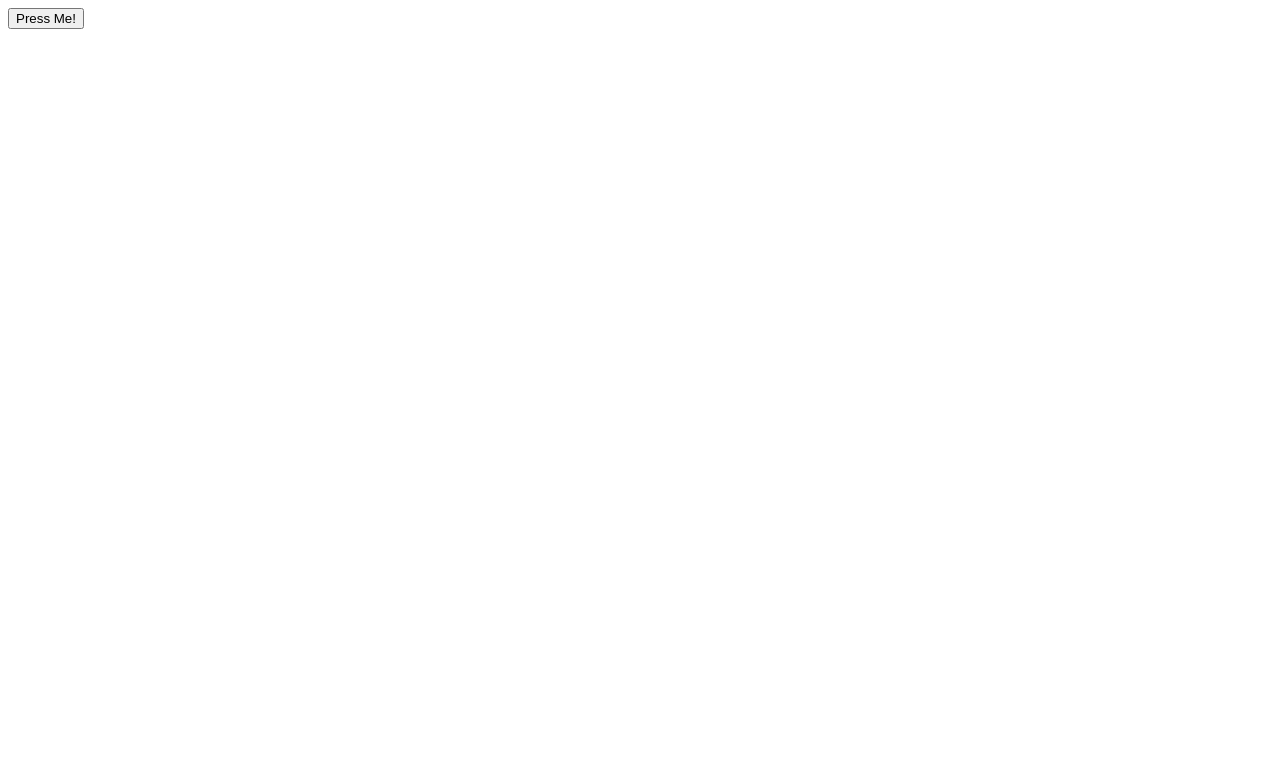
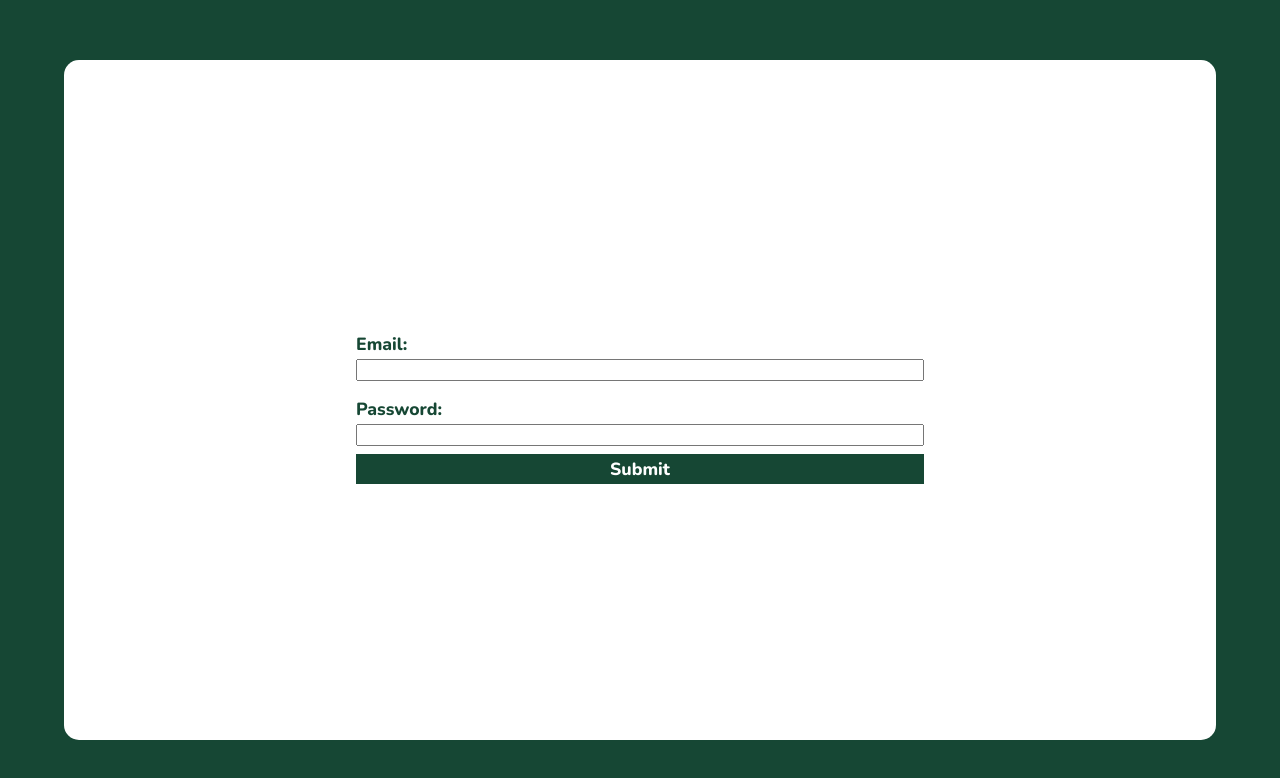
Before and after one commit to OmarMMRizk/Client-Side-project, a plain HTML site: page index.html in a window 1280 px wide. Drawn offline with nearby package versions, Linux system fonts and the light colour scheme.

Commit message:
modifying html,css & js files for login page

```diff
--- a/app.js
+++ b/app.js
@@ -0,0 +1,5 @@
+const button = document.querySelector('button');
+
+button.addEventListener('click', (e)=>{
+    e.preventDefault();
+})
--- a/index.html
+++ b/index.html
@@ -3,9 +3,19 @@
 <head>
     <meta charset="UTF-8">
     <meta name="viewport" content="width=device-width, initial-scale=1.0">
-    <title>Document</title>
+    <link rel="stylesheet" href="./style.css">
+    <title>Form</title>
 </head>
 <body>
-    <button>Press Me!</button>
+    <div class="container">
+        <form action="#">
+            <label for="email">Email:</label>
+            <input type="email" name="email" id="email">
+            <label for="pa$$word">Password:</label>
+            <input type="password" name="password" id="password" maxlength="8">
+            <input type="submit" name="submit" id="submit">
+        </form>
+    </div>
+    <script src="./sandbox.js"></script>
 </body>
 </html>
--- a/style.css
+++ b/style.css
@@ -1,11 +1,79 @@
+@import url('https://fonts.googleapis.com/css2?family=Dosis:wght@200..800&family=Montserrat:ital,wght@0,100..900;1,100..900&family=Noto+Sans+PhagsPa&family=Nunito:ital,wght@0,200..1000;1,200..1000&family=Open+Sans:ital,wght@0,300..800;1,300..800&family=Roboto:ital,wght@0,100;0,300;0,400;0,500;0,700;0,900;1,100;1,300;1,400;1,500;1,700;1,900&family=Saira+Condensed:wght@100;200;300;400;500;600;700;800;900&display=swap');
 *{
-    margin:0;
     padding: 0;
+    margin: 0;
     box-sizing: border-box;
+    font-family: "Nunito", serif;
+    text-decoration: none;
+    list-style: none;
+}
+:root{
+    --emeraldGreen: rgb(22,71,52);
+    --errorRed:  #ED4337;
+}
+body{
+    background-color: var(--emeraldGreen);
+    display: flex;
+    justify-content: center;
+    align-items: center;
+    height: 100vh;
+}
+div.container{
+    background-color: #FFF;
+    height: 85vh;
+    width: 90vw;
+    display: flex;
+    justify-content: center;
+    align-items: center;
+    gap: 4rem;
+    border-radius: 15px;
+    padding: 0.5rem;
+}
+form{
+    width: 50%;
+}
+label{
+    font-weight: 800;
+    margin: 1rem 0 0.2rem;
+    color: var(--emeraldGreen);
+    font-size: 1.1rem;
 }
 
-body{
-    height: 100vh;
-    /* width: 1 */
+input, label{
+    display: block;
+}
+input[type = 'email'],
+input[type = 'password'],
+input[type='submit']{
+    width: 100%;
+}
+input[type = 'email']:focus,
+input[type = 'password']:focus{
+    outline-color: var(--emeraldGreen);
+}
+input[type='submit']{
+    background-color: var(--emeraldGreen);
+    color: #FFF;
+    font-weight: 800;
+    font-size: 1.1rem;
+    border: none;
+    padding: 0.2rem 0;
+    margin-top: 0.5rem;
+}
+input[type='submit']:hover{
+    cursor: pointer;
+}
 
+@media (max-width: 800px) {
+    div.container{
+        flex-direction: column-reverse;
+        min-height: fit-content;
+    }
+    form{
+        width: 90%;
+    }
+    div#palm{
+        width: 90%;
+        height: 40%;
+    }
 }
```
